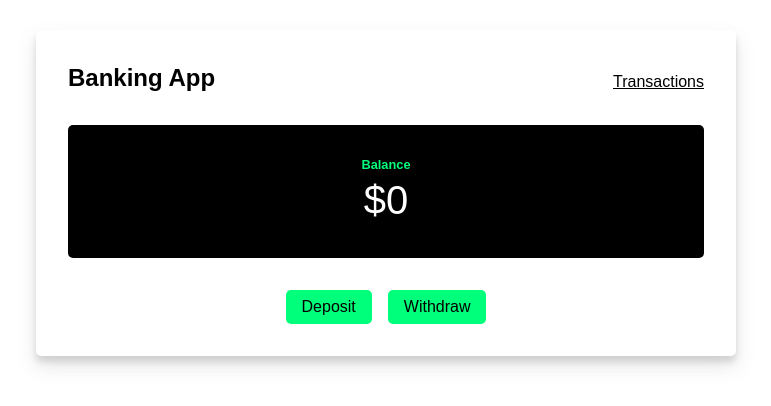
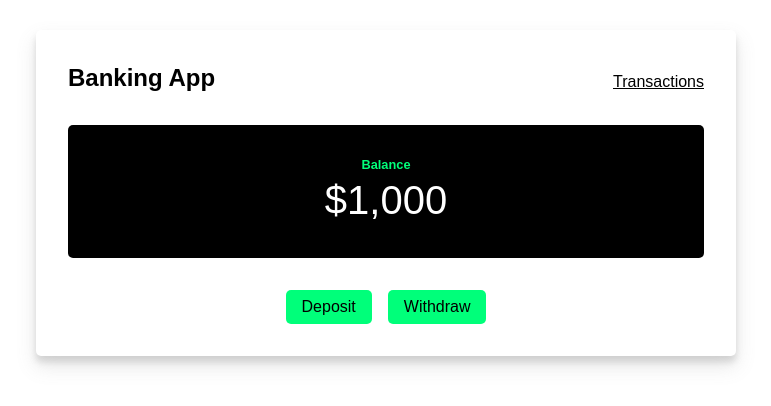
Before and after one commit to sebasmoles/banking-app-react, a React (Create React App) app: page / in a window 1280 px wide. Shown: the top 406 px of the page, without its empty margins (254-1025 px from the left). Built offline with nearby package versions, Linux system fonts and the light colour scheme.

Commit message:
update(app):sample data

```diff
--- a/src/App.js
+++ b/src/App.js
@@ -9,7 +9,7 @@ import './scss/index.scss';
 
 function App() {
 	// Total balance amount
-	const [amountTotal, setAmountTotal] = useState(0);
+	const [amountTotal, setAmountTotal] = useState(1000);
 	// Transactions history with example data
 	const [txns, setTxns] = useState([
 		{
@@ -33,8 +33,8 @@ function App() {
 			date: '2022-02-14',
 			description: 'BANKING APP DES:CCD+',
 			type: 'Withdraw',
-			amount: 5000,
-			balance: 0
+			amount: 4000,
+			balance: 1000
 		}
 	]);
 	// Sort example data in first load
```
